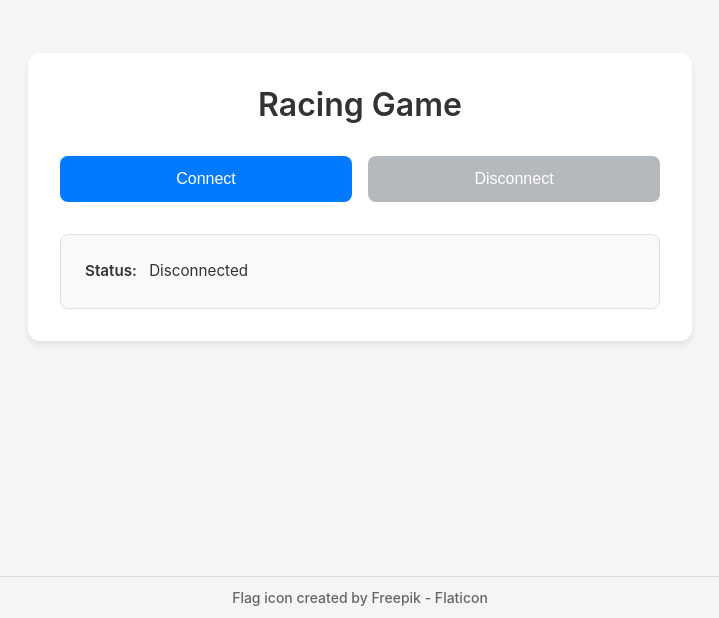
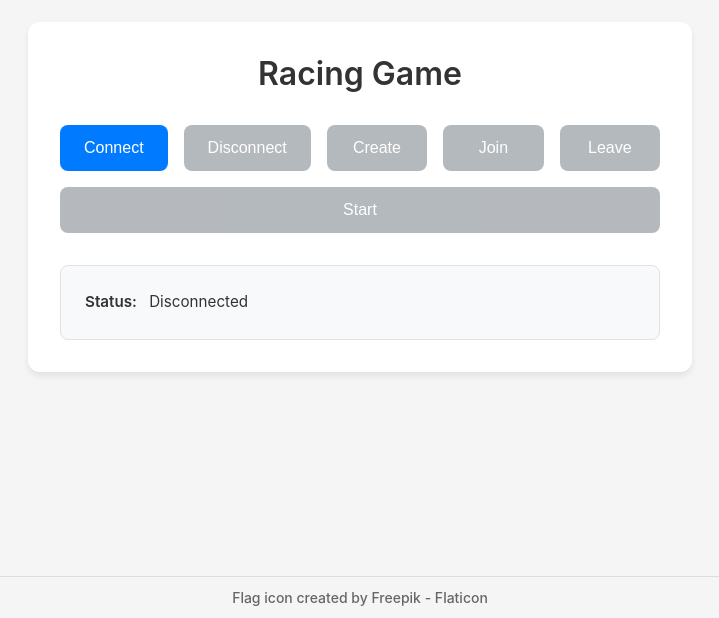
Before and after one commit to milesmfe/racing-game-monorepo, a Svelte app in the folder apps/web-svelte/: page / in a window 1280 px wide. Shown: the part 182-800 px from the top of the page, without its empty margins (280-999 px from the left). Built offline with nearby package versions, Linux system fonts and the light colour scheme.

Commit message:
Add test buttons for remaining message options

```diff
--- a/apps/web-svelte/src/App.svelte
+++ b/apps/web-svelte/src/App.svelte
@@ -13,6 +13,35 @@
   let id: string = "";
 
   const CLIENT_ID_KEY = "clientId";
+
+  function create() {
+    const message: ClientMessage = {
+      protocol: WSProtocol.CREATE_LOBBY,
+    };
+    ws?.send(JSON.stringify(message));
+  }
+
+  function join() {
+    const message: ClientMessage = {
+      protocol: WSProtocol.JOIN_LOBBY,
+      id: id,
+    };
+    ws?.send(JSON.stringify(message));
+  }
+
+  function leave() {
+    const message: ClientMessage = {
+      protocol: WSProtocol.LEAVE_LOBBY,
+    };
+    ws?.send(JSON.stringify(message));
+  }
+
+  function start() {
+    const message: ClientMessage = {
+      protocol: WSProtocol.START_GAME,
+    };
+    ws?.send(JSON.stringify(message));
+  }
 
   function connect() {
     ws = new WebSocket(import.meta.env.VITE_WS_URL);
@@ -122,6 +151,10 @@
   <div class="controls">
     <button on:click={connect} disabled={connected}>Connect</button>
     <button on:click={disconnect} disabled={!connected}>Disconnect</button>
+    <button on:click={create} disabled={!connected}>Create</button>
+    <button on:click={join} disabled={!connected}>Join</button>
+    <button on:click={leave} disabled={!connected}>Leave</button>
+    <button on:click={start} disabled={!connected}>Start</button>
   </div>
 
   <div class="status">
--- a/apps/web-svelte/src/app.css
+++ b/apps/web-svelte/src/app.css
@@ -44,6 +44,9 @@ main h1 {
   display: flex;
   gap: 1rem;
   margin-bottom: 2rem;
+  justify-content: center;
+  align-items: center;
+  flex-wrap: wrap;
 }
 
 .controls button {
```
